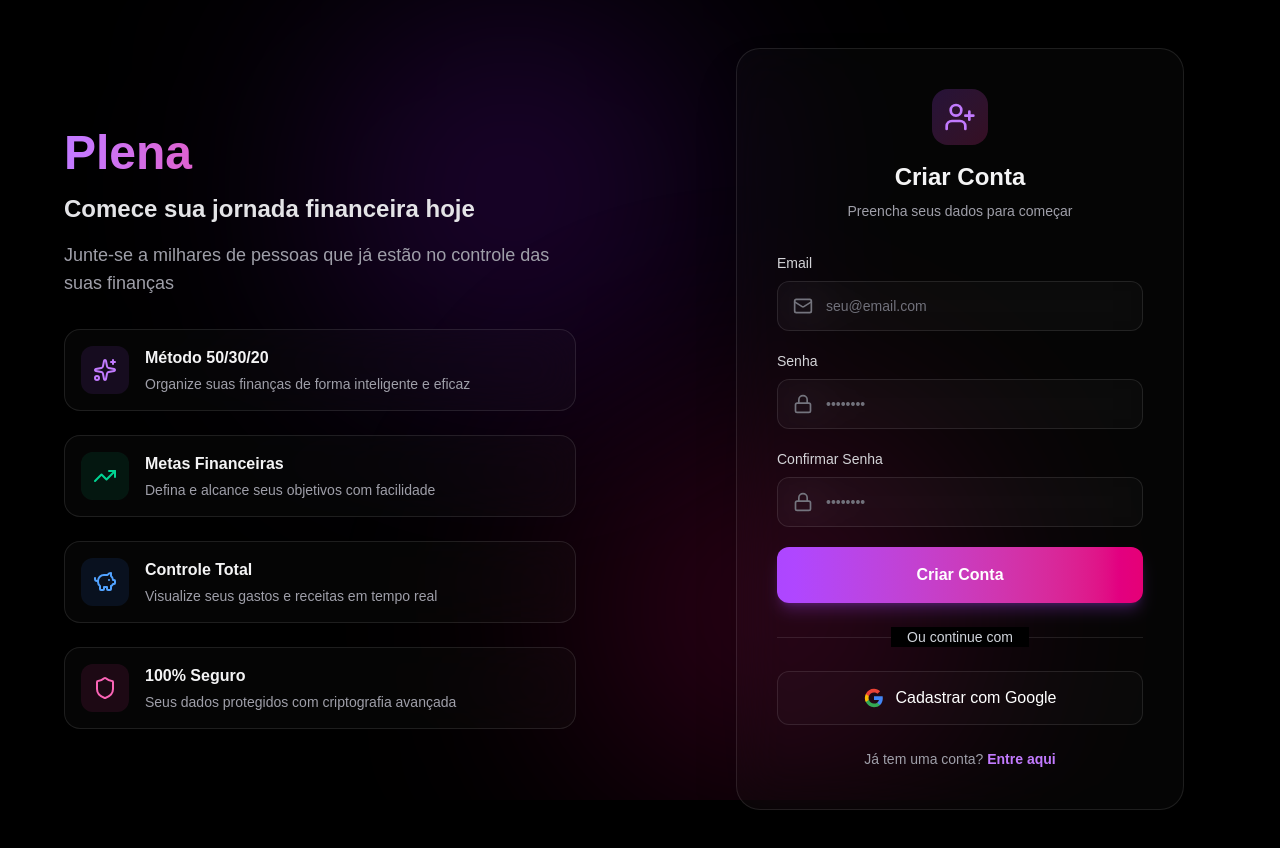
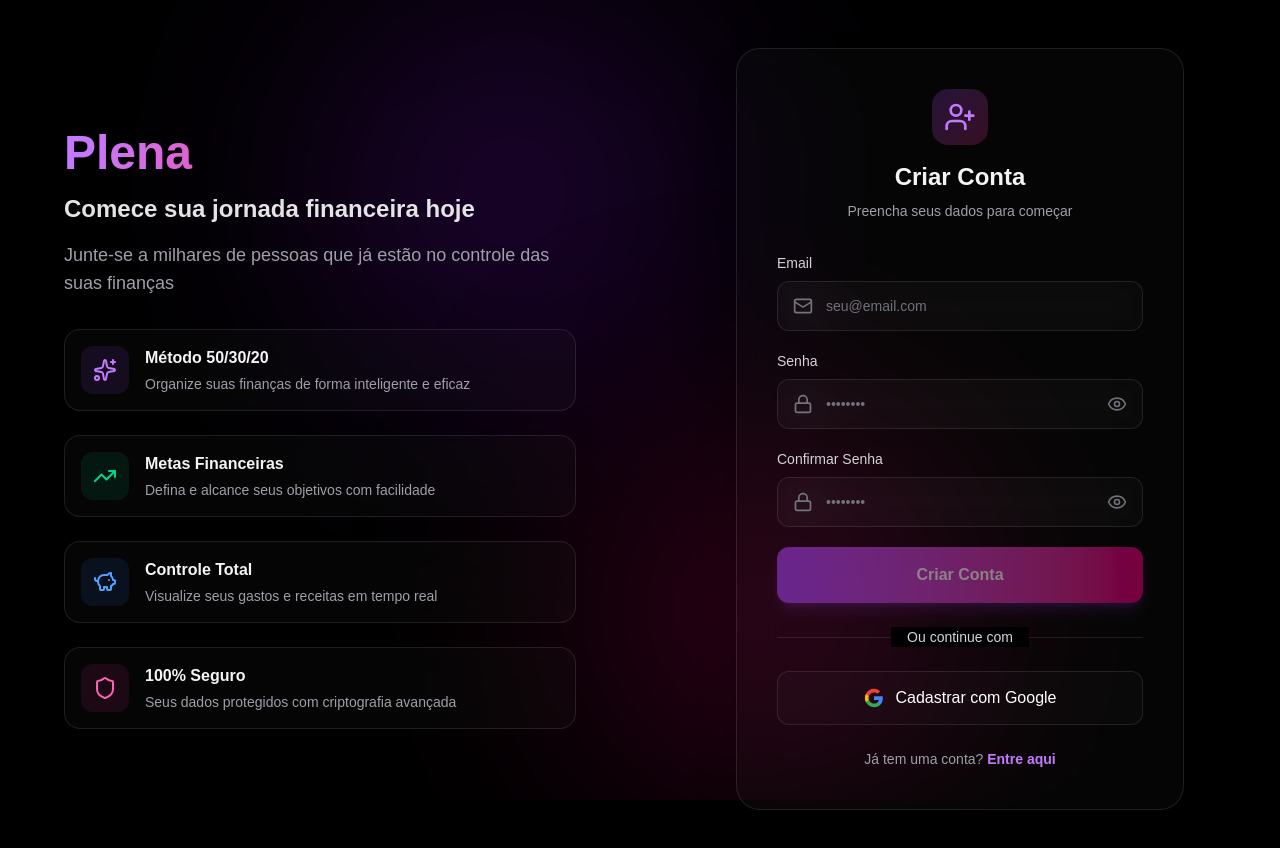
Before and after one commit to larissasthefanny/plena-app, a Next.js app in the folder frontend/: page /register in a window 1280 px wide. Shown: the top 848 px of the page. Built offline with nearby package versions, Linux system fonts and the light colour scheme.

Commit message:
improve: enhance email validation feedback in register form

```diff
--- a/frontend/src/app/register/page.tsx
+++ b/frontend/src/app/register/page.tsx
@@ -3,7 +3,7 @@
 import Link from "next/link";
 import { useState } from "react";
 import { useRouter } from "next/navigation";
-import { Mail, Lock, UserPlus, Sparkles, TrendingUp, PiggyBank, Shield } from "lucide-react";
+import { Mail, Lock, UserPlus, Sparkles, TrendingUp, PiggyBank, Shield, Eye, EyeOff } from "lucide-react";
 
 export default function RegisterPage() {
     const router = useRouter();
@@ -12,9 +12,34 @@ export default function RegisterPage() {
     const [confirmPassword, setConfirmPassword] = useState("");
     const [error, setError] = useState("");
     const [loading, setLoading] = useState(false);
+    const [showPasswordRequirements, setShowPasswordRequirements] = useState(false);
+    const [showPassword, setShowPassword] = useState(false);
+    const [showConfirmPassword, setShowConfirmPassword] = useState(false);
+
+    const passwordRequirements = {
+        minLength: password.length >= 8,
+        hasUpperCase: /[A-Z]/.test(password),
+        hasLowerCase: /[a-z]/.test(password),
+        hasNumber: /[0-9]/.test(password),
+        hasSpecial: /[+_!@#$%^&*,]/.test(password),
+    };
+
+    const isPasswordValid = Object.values(passwordRequirements).every(Boolean);
+    const isEmailValid = /^[^\s@]+@[^\s@]+\.[^\s@]+$/.test(email);
 
     const handleSubmit = async (e: React.FormEvent) => {
         e.preventDefault();
+
+        if (!isEmailValid) {
+            setError("Por favor, insira um email válido.");
+            return;
+        }
+
+        if (!isPasswordValid) {
+            setError("A senha não atende aos requisitos de segurança.");
+            return;
+        }
+
         if (password !== confirmPassword) {
             setError("As senhas não coincidem.");
             return;
@@ -165,10 +190,22 @@ export default function RegisterPage() {
                                         required
                                         value={email}
                                         onChange={(e) => setEmail(e.target.value)}
-                                        className="block w-full pl-12 pr-4 py-3.5 rounded-xl border border-white/10 bg-white/[0.02] backdrop-blur-xl text-white placeholder-zinc-500 focus:border-purple-500/50 focus:ring-2 focus:ring-purple-500/20 focus:bg-white/[0.05] transition-all sm:text-sm outline-none"
+                                        className={`block w-full pl-12 pr-12 py-3.5 rounded-xl border transition-all bg-white/[0.02] backdrop-blur-xl text-white placeholder-zinc-500 focus:ring-2 focus:bg-white/[0.05] focus:border-purple-500/50 focus:ring-purple-500/20 sm:text-sm outline-none ${
+                                            email && !isEmailValid ? 'border-red-500/50' : 'border-white/10'
+                                        }`}
                                         placeholder="seu@email.com"
                                     />
+                                    {email && (
+                                        <div className="absolute inset-y-0 right-0 pr-4 flex items-center">
+                                            <span className={`text-lg font-medium ${isEmailValid ? 'text-emerald-400' : 'text-red-400'}`}>
+                                                {isEmailValid ? '✓' : '✗'}
+                                            </span>
+                                        </div>
+                                    )}
                                 </div>
+                                {email && !isEmailValid && (
+                                    <p className="text-xs text-red-400 mt-2">Email inválido. Use o formato: seu@email.com</p>
+                                )}
                             </div>
 
                             <div>
@@ -181,14 +218,70 @@ export default function RegisterPage() {
                                     </div>
                                     <input
                                         id="password"
-                                        type="password"
+                                        type={showPassword ? "text" : "password"}
                                         required
                                         value={password}
                                         onChange={(e) => setPassword(e.target.value)}
-                                        className="block w-full pl-12 pr-4 py-3.5 rounded-xl border border-white/10 bg-white/[0.02] backdrop-blur-xl text-white placeholder-zinc-500 focus:border-purple-500/50 focus:ring-2 focus:ring-purple-500/20 focus:bg-white/[0.05] transition-all sm:text-sm outline-none"
+                                        onFocus={() => setShowPasswordRequirements(true)}
+                                        className="block w-full pl-12 pr-12 py-3.5 rounded-xl border border-white/10 bg-white/[0.02] backdrop-blur-xl text-white placeholder-zinc-500 focus:border-purple-500/50 focus:ring-2 focus:ring-purple-500/20 focus:bg-white/[0.05] transition-all sm:text-sm outline-none"
                                         placeholder="••••••••"
                                     />
+                                    <button
+                                        type="button"
+                                        onClick={() => setShowPassword(!showPassword)}
+                                        className="absolute inset-y-0 right-0 pr-4 flex items-center text-zinc-500 hover:text-zinc-300 transition-colors"
+                                    >
+                                        {showPassword ? (
+                                            <EyeOff className="h-5 w-5" />
+                                        ) : (
+                                            <Eye className="h-5 w-5" />
+                                        )}
+                                    </button>
                                 </div>
+
+                                {/* Password Requirements */}
+                                {showPasswordRequirements && password && (
+                                    <div className="mt-3 space-y-2 p-4 rounded-xl bg-white/[0.02] backdrop-blur-xl border border-white/10">
+                                        <p className="text-xs font-medium text-zinc-300 mb-3">Sua senha deve conter:</p>
+
+                                        <div className="space-y-2">
+                                            <div className="flex items-center gap-2">
+                                                <div className={`w-1.5 h-1.5 rounded-full transition-colors ${passwordRequirements.minLength ? 'bg-emerald-400' : 'bg-zinc-600'}`}></div>
+                                                <span className={`text-xs transition-colors ${passwordRequirements.minLength ? 'text-emerald-400' : 'text-zinc-500'}`}>
+                                                    Pelo menos 8 caracteres
+                                                </span>
+                                            </div>
+
+                                            <div className="flex items-center gap-2">
+                                                <div className={`w-1.5 h-1.5 rounded-full transition-colors ${passwordRequirements.hasUpperCase ? 'bg-emerald-400' : 'bg-zinc-600'}`}></div>
+                                                <span className={`text-xs transition-colors ${passwordRequirements.hasUpperCase ? 'text-emerald-400' : 'text-zinc-500'}`}>
+                                                    Pelo menos uma letra maiúscula
+                                                </span>
+                                            </div>
+
+                                            <div className="flex items-center gap-2">
+                                                <div className={`w-1.5 h-1.5 rounded-full transition-colors ${passwordRequirements.hasLowerCase ? 'bg-emerald-400' : 'bg-zinc-600'}`}></div>
+                                                <span className={`text-xs transition-colors ${passwordRequirements.hasLowerCase ? 'text-emerald-400' : 'text-zinc-500'}`}>
+                                                    Pelo menos uma letra minúscula
+                                                </span>
+                                            </div>
+
+                                            <div className="flex items-center gap-2">
+                                                <div className={`w-1.5 h-1.5 rounded-full transition-colors ${passwordRequirements.hasNumber ? 'bg-emerald-400' : 'bg-zinc-600'}`}></div>
+                                                <span className={`text-xs transition-colors ${passwordRequirements.hasNumber ? 'text-emerald-400' : 'text-zinc-500'}`}>
+                                                    Pelo menos um número
+                                                </span>
+                                            </div>
+
+                                            <div className="flex items-center gap-2">
+                                                <div className={`w-1.5 h-1.5 rounded-full transition-colors ${passwordRequirements.hasSpecial ? 'bg-emerald-400' : 'bg-zinc-600'}`}></div>
+                                                <span className={`text-xs transition-colors ${passwordRequirements.hasSpecial ? 'text-emerald-400' : 'text-zinc-500'}`}>
+                                                    Pelo menos um símbolo (+_!@#$%^&*,)
+                                                </span>
+                                            </div>
+                                        </div>
+                                    </div>
+                                )}
                             </div>
 
                             <div>
@@ -201,19 +294,30 @@ export default function RegisterPage() {
                                     </div>
                                     <input
                                         id="confirmPassword"
-                                        type="password"
+                                        type={showConfirmPassword ? "text" : "password"}
                                         required
                                         value={confirmPassword}
                                         onChange={(e) => setConfirmPassword(e.target.value)}
-                                        className="block w-full pl-12 pr-4 py-3.5 rounded-xl border border-white/10 bg-white/[0.02] backdrop-blur-xl text-white placeholder-zinc-500 focus:border-purple-500/50 focus:ring-2 focus:ring-purple-500/20 focus:bg-white/[0.05] transition-all sm:text-sm outline-none"
+                                        className="block w-full pl-12 pr-12 py-3.5 rounded-xl border border-white/10 bg-white/[0.02] backdrop-blur-xl text-white placeholder-zinc-500 focus:border-purple-500/50 focus:ring-2 focus:ring-purple-500/20 focus:bg-white/[0.05] transition-all sm:text-sm outline-none"
                                         placeholder="••••••••"
                                     />
+                                    <button
+                                        type="button"
+                                        onClick={() => setShowConfirmPassword(!showConfirmPassword)}
+                                        className="absolute inset-y-0 right-0 pr-4 flex items-center text-zinc-500 hover:text-zinc-300 transition-colors"
+                                    >
+                                        {showConfirmPassword ? (
+                                            <EyeOff className="h-5 w-5" />
+                                        ) : (
+                                            <Eye className="h-5 w-5" />
+                                        )}
+                                    </button>
                                 </div>
                             </div>
 
                             <button
                                 type="submit"
-                                disabled={loading}
+                                disabled={loading || !isPasswordValid || !isEmailValid}
                                 className="w-full py-4 px-6 text-base font-semibold rounded-xl bg-gradient-to-r from-purple-500 to-pink-600 text-white shadow-lg shadow-purple-500/25 hover:shadow-purple-500/40 hover:from-purple-600 hover:to-pink-700 focus:outline-none focus:ring-2 focus:ring-purple-500/50 focus:ring-offset-2 focus:ring-offset-black disabled:opacity-50 disabled:cursor-not-allowed transition-all hover:scale-[1.02] active:scale-[0.98]"
                             >
                                 {loading ? "Criando conta..." : "Criar Conta"}
```
